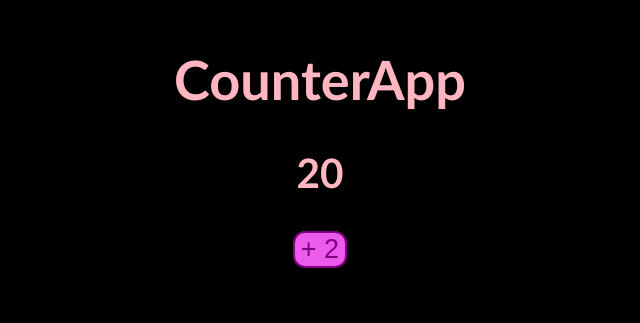
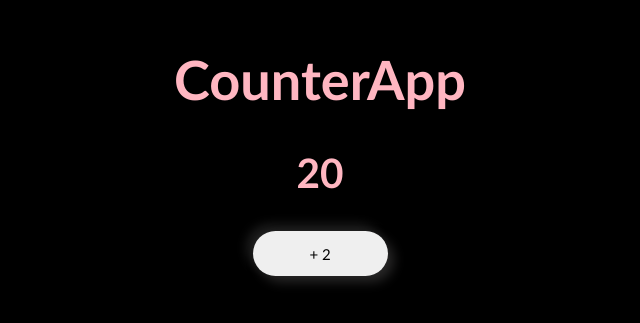
Before and after one commit to SilvanaZ/Thounder_Clouds, a React (Vite) app in the folder ThunderClouds-app/: page / in a window 1280 px wide. Shown: the part 137-460 px from the top of the page, without its empty margins (320-960 px from the left). Built offline with nearby package versions, Linux system fonts and the light colour scheme.

Commit message:
Update styles.css

```diff
--- a/ThunderClouds-app/src/styles.css
+++ b/ThunderClouds-app/src/styles.css
@@ -10,17 +10,32 @@ body {
 }
 
 button {
-  background-color: rgb(236, 91, 236); /* Lightpurple */
-  color: purple;
-  font-size: 1.3rem;
-  border-radius: 12px;
-  border: 2px solid purple;
-  -webkit-transition-duration: 0.8s; /* Safari */
-  transition-duration: 0.8s;
+  width: 9em;
+  height: 3em;
+  border-radius: 30em;
+  font-size: 15px;
+  font-family: inherit;
+  border: none;
+  position: relative;
+  overflow: hidden;
+  z-index: 1;
+  box-shadow: 6px 6px 12px #292828, -6px -6px 12px #222222;
 }
 
-button:hover {
-  background-color: purple; /* Lightpurple */
-  color: rgb(236, 91, 236);
-  border: 2px solid rgb(236, 91, 236);
+button::before {
+  content: "";
+  width: 0;
+  height: 3em;
+  border-radius: 30em;
+  position: absolute;
+  top: 0;
+  left: 0;
+  background-image: linear-gradient(to right, #5841d8 0%, #cf47f9 100%);
+  transition: 0.5s ease;
+  display: block;
+  z-index: -1;
 }
+
+button:hover::before {
+  width: 9em;
+}
```
